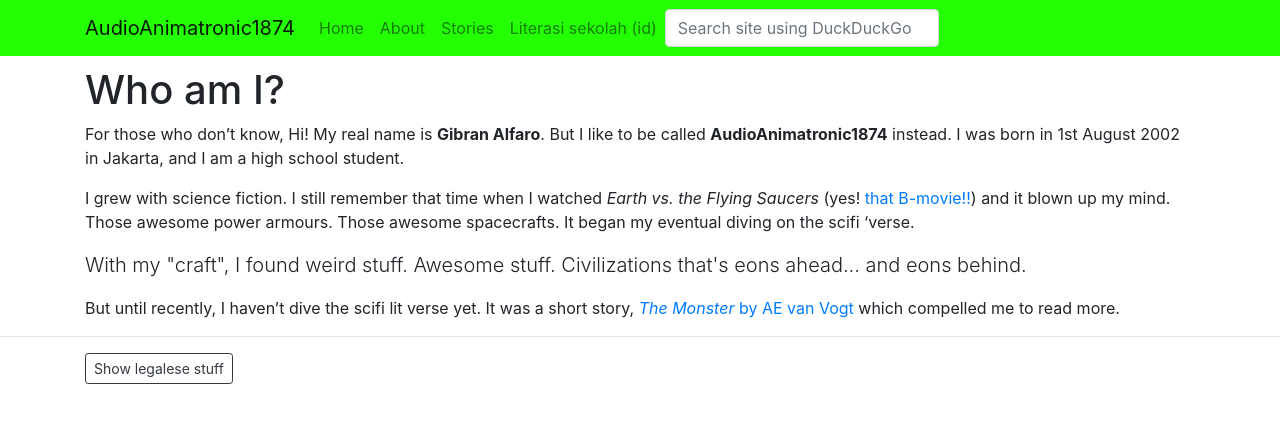
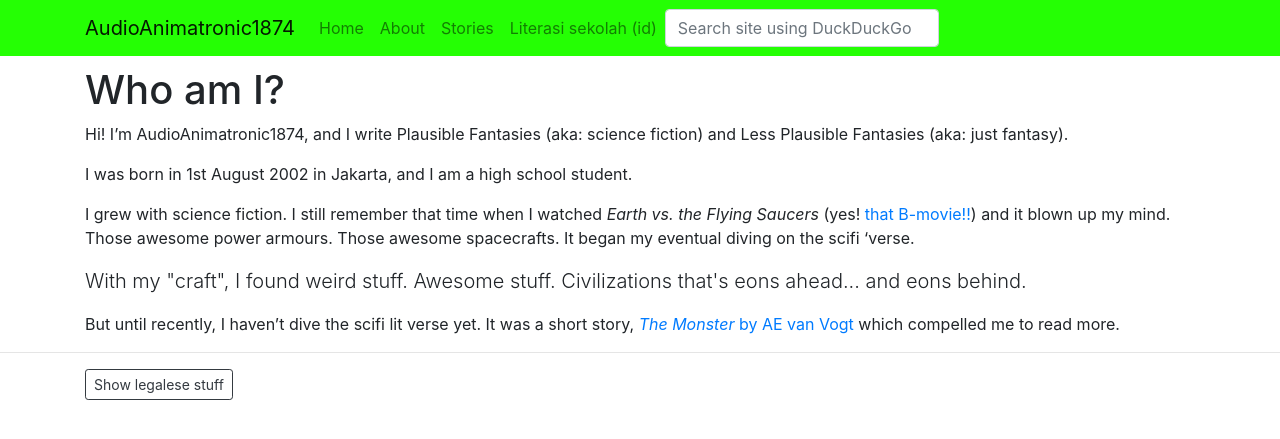
Before and after one commit to aa1874/aa1874site, a Jekyll site: the page built from about.md, in a window 1280 px wide. Shown: the top 439 px of the page. Built offline with Jekyll 4.4.1, drawn with Linux system fonts in a browser that asks for light colours; nearby versions of some CDN libraries; some web fonts are replaced.

Commit message:
Update from Forestry.io - Updated about.md

```diff
--- a/about.md
+++ b/about.md
@@ -1,15 +1,17 @@
 ---
 layout: page
-permalink: /about/
+permalink: "/about/"
 title: About me
+
 ---
-
 # Who am I?
 
-For those who don't know, Hi! My real name is **Gibran Alfaro**. But I like to be called **AudioAnimatronic1874** instead. I was born in 1st August 2002 in Jakarta, and I am a high school student.
+Hi! I'm AudioAnimatronic1874, and I write Plausible Fantasies (aka: science fiction) and Less Plausible Fantasies (aka: just fantasy).
 
-I grew with science fiction. I still remember that time when I watched *Earth vs. the Flying Saucers* (yes! [that B-movie!!](https://www.imdb.com/title/tt0049169/)) and it blown up my mind. Those awesome power armours. Those awesome spacecrafts. It began my eventual diving on the scifi 'verse.
+I was born in 1st August 2002 in Jakarta, and I am a high school student.
+
+I grew with science fiction. I still remember that time when I watched _Earth vs. the Flying Saucers_ (yes! [that B-movie!!](https://www.imdb.com/title/tt0049169/)) and it blown up my mind. Those awesome power armours. Those awesome spacecrafts. It began my eventual diving on the scifi 'verse.
 
 <p class="lead">With my "craft", I found weird stuff. Awesome stuff. Civilizations that's eons ahead... and eons behind.</p>
 
-But until recently, I haven't dive the scifi lit verse yet. It was a short story, [*The Monster* by AE van Vogt](https://docs.google.com/document/d/1DOQEQsp3FNBey-qcR9CJ7ULXr7BVz_yN0RNTwrNBmpQ/edit?usp=sharing) which compelled me to read more.
+But until recently, I haven't dive the scifi lit verse yet. It was a short story, [_The Monster_ by AE van Vogt](https://docs.google.com/document/d/1DOQEQsp3FNBey-qcR9CJ7ULXr7BVz_yN0RNTwrNBmpQ/edit?usp=sharing) which compelled me to read more.
```
Also changed, not shown: .forestry/settings.yml.
